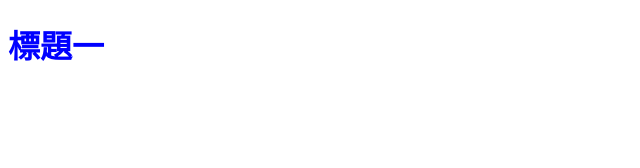
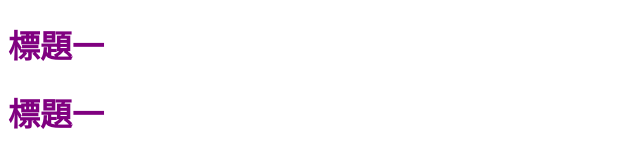
Before and after one commit to open1223/test220602, a plain HTML site: page index.html in a window 1280 px wide. Shown: the whole page, without its empty margins (0-640 px from the left). Drawn offline with Linux system fonts and the light colour scheme.

Commit message:
更新css+標題

```diff
--- a/index.html
+++ b/index.html
@@ -8,5 +8,6 @@
 </head>
 <body>
     <h1>標題一</h1>
+    <h1>標題一</h1>
 </body>
 </html>
--- a/style.css
+++ b/style.css
@@ -1,3 +1,3 @@
 h1{
-    color: blue;
+    color: purple;
 }
```
